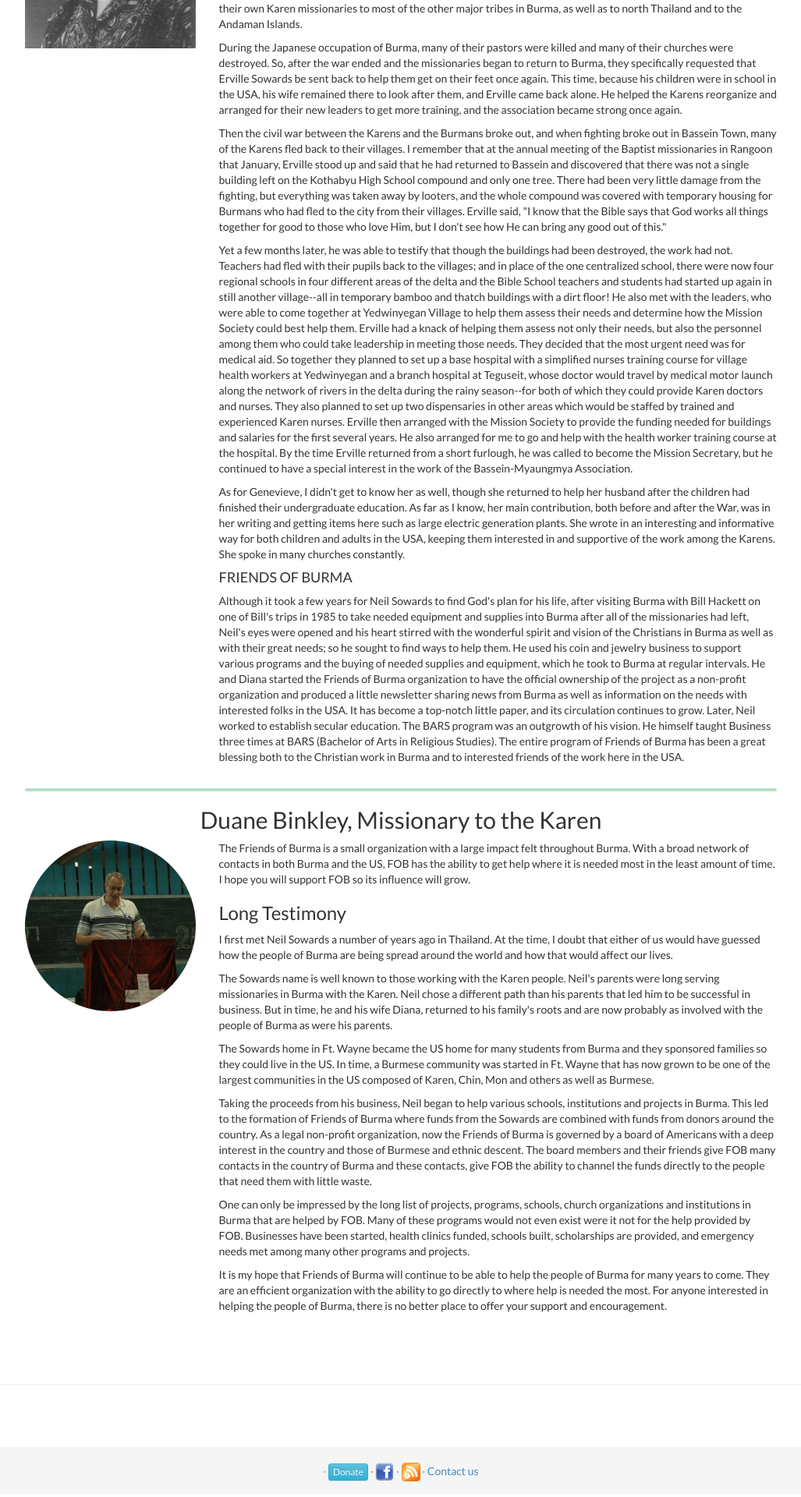
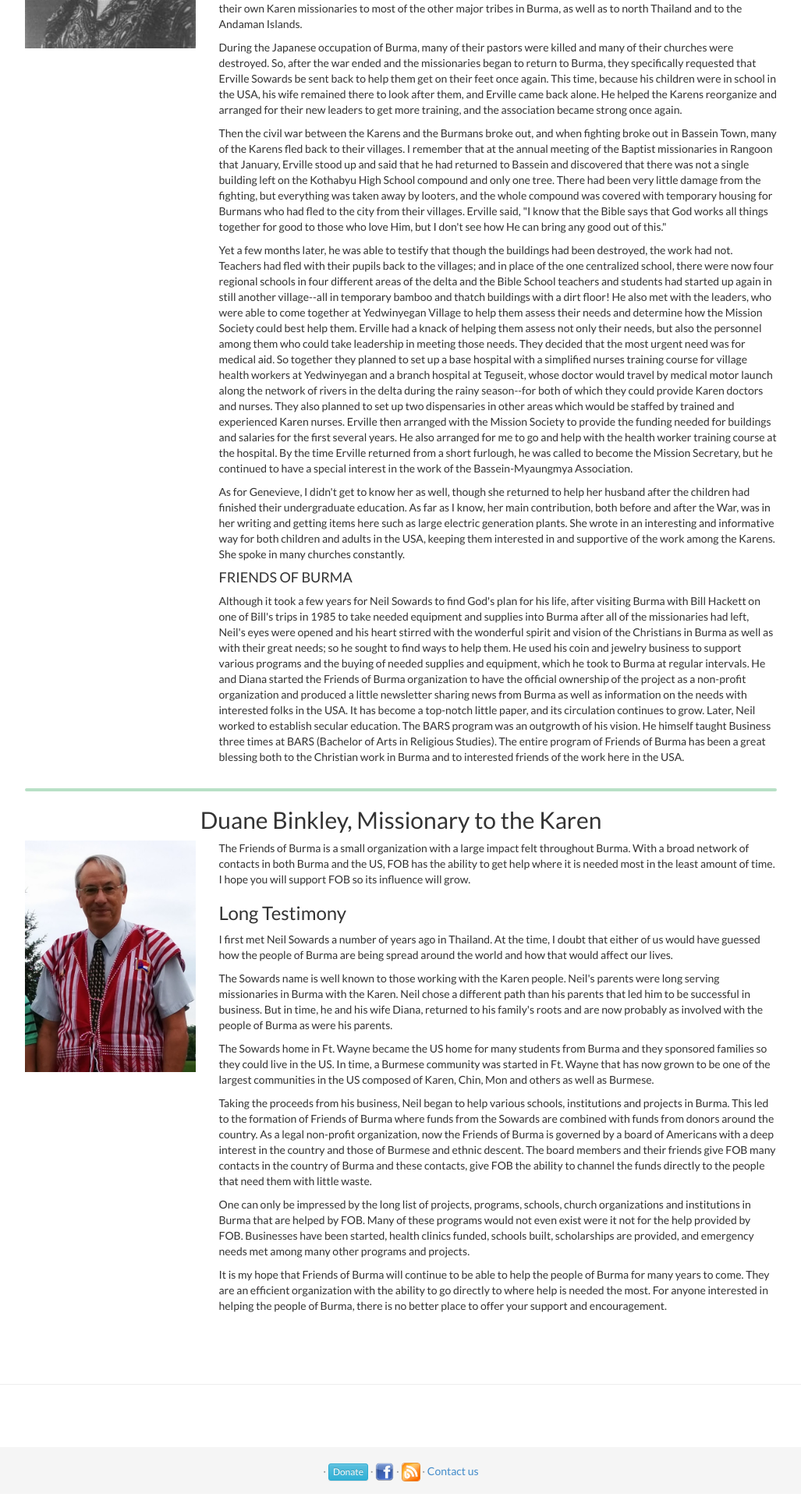
Before and after one commit to friendsofburma/friendsofburma.github.io, a Jekyll site: the page built from _pages/testimonials.html, in a window 1280 px wide. Shown: the part 1416-3336 px from the top of the page at 78% size, without its empty margins (126-1153 px from the left). Built offline with Jekyll 4.4.1, drawn with Linux system fonts in a browser that asks for light colours.

Commit message:
duane binkley photo.

```diff
--- a/_pages/testimonials.html
+++ b/_pages/testimonials.html
@@ -65,7 +65,7 @@ permalink: /testimonials/
   <h2 style="text-align:center">Duane Binkley, Missionary to the Karen</h2>
   <div class="row">
     <div class="col-md-3">
-      <img class="featurette-image img-responsive" src="/static/img/photos/duane_binkley.png" alt="Duane Binkley">
+      <img class="featurette-image img-responsive" src="/static/img/photos/duane_binkley.jpg" alt="Duane Binkley">
     </div>
     <div class="col-md-9">
       <p>The Friends of Burma is a small organization with a large impact felt throughout Burma. With a broad network of contacts in both Burma and the US, FOB has the ability to get help where it is needed most in the least amount of time. I hope you will support FOB so its influence will grow.</p>
```
Also changed, not shown: static/img/photos/duane_binkley.jpg (added), static/img/photos/duane_binkley.png (deleted).
